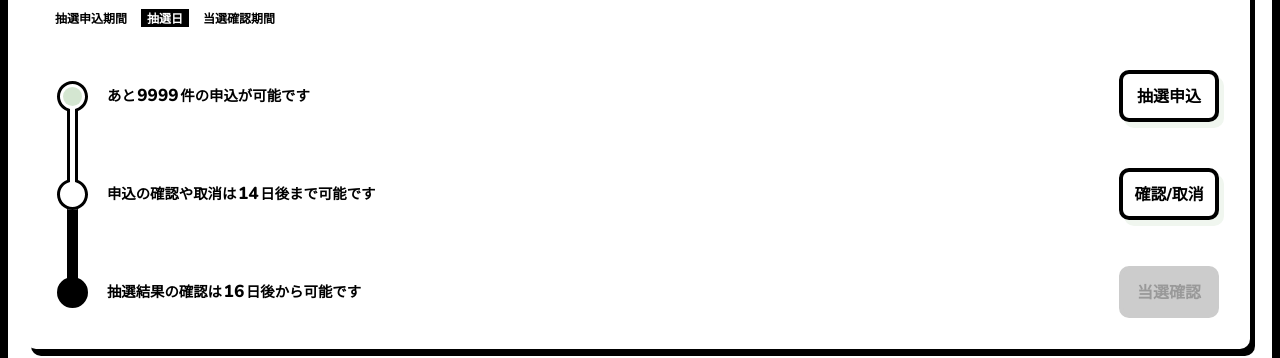
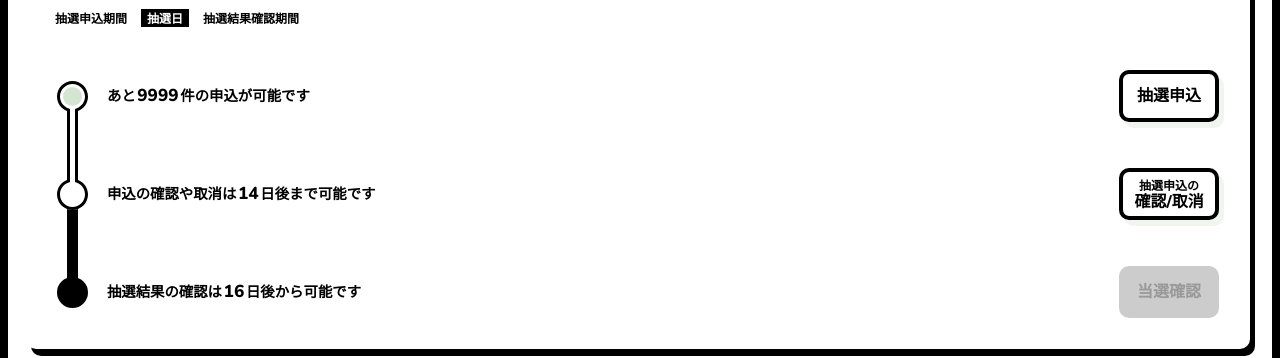
Before and after one commit to YMD7/squidooo, a Nuxt app: page /home in a window 1280 px wide. Shown: the part 508-866 px from the top of the page. Built offline with nearby package versions, Linux system fonts and the light colour scheme.

Commit message:
revise text more specific

```diff
--- a/pages/home.vue
+++ b/pages/home.vue
@@ -24,7 +24,7 @@ section
         ul
           li.apply 抽選申込期間
           li.draw 抽選日
-          li.comfirm 当選確認期間
+          li.comfirm 抽選結果確認期間
       .options
         ol
           li
@@ -48,6 +48,9 @@ section
                 | 日後まで可能です
             .button
               button
+                span.small
+                  | 抽選申込の
+                br
                 | 確認/取消
           li
             .chart.comfirm-option
@@ -248,6 +251,10 @@ button
   box-shadow 5px 6px #F0F6EF
   width 100px
   height 52px
+  line-height 100%
+
+  > span
+    font-size 75%
 
 .disable
   cursor not-allowed
```
